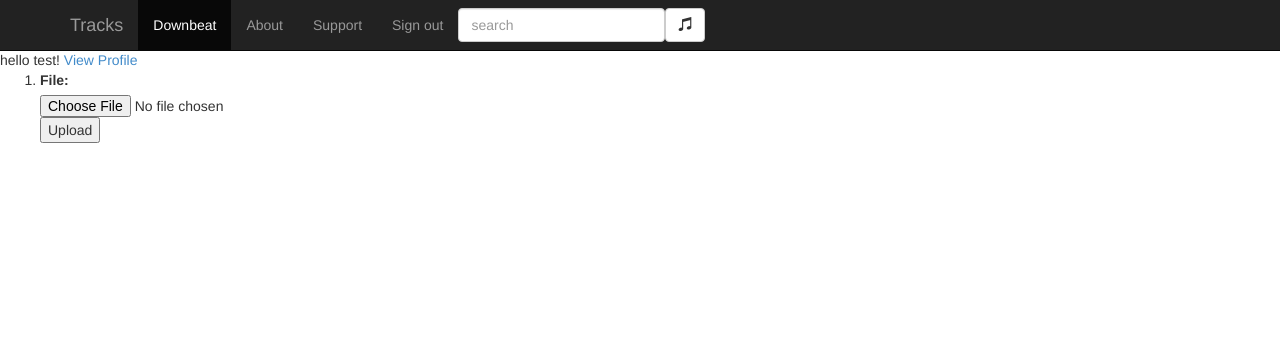
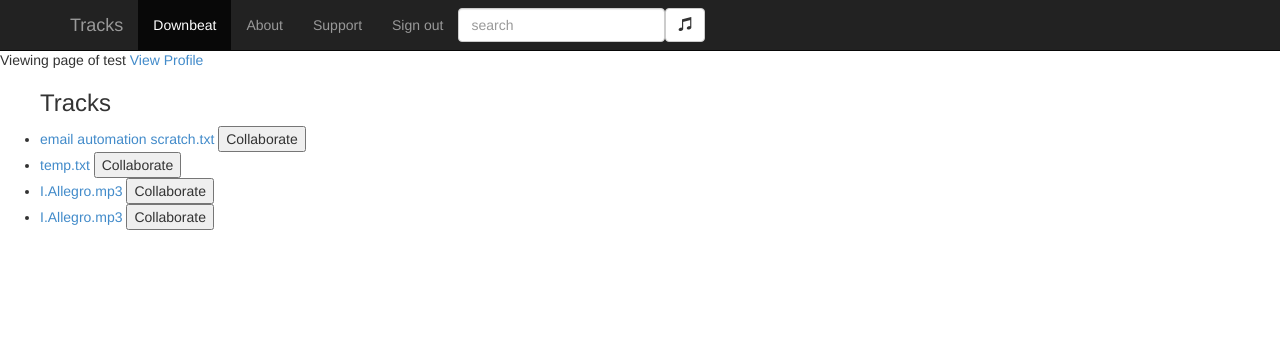
Before and after one commit to jasnowiss/Tracks, a Django app: page /Tracks/userpage/test/ in a window 1280 px wide. Shown: the top 351 px of the page. Run offline with Django 3.2, Linux system fonts and the light colour scheme; data comes from the database, SQL or seed files in the repository; both versions use the stored data as it was after the commit; parts of the project's set-up code (start-up, migrations or seed data) failed here and were passed over; some libraries are stand-ins or nearby versions.

Commit message:
view pages for userprofile and userpage
added working view pages for userprofile and userpage

```diff
--- a/Project/Tracks/models.py
+++ b/Project/Tracks/models.py
@@ -64,6 +64,7 @@ class TracksUser(AbstractBaseUser):
     def get_unique_identifier(self):
         return self.email
 
+
 INSTRUMENT_CHOICES = (
     ('BASS', 'Bass'),
     ('DRUMS', 'Drums'),
@@ -92,8 +93,9 @@ class Track(models.Model):
 
     def handle_upload_file(self, f, path="..\\Project\\Tracks\\user_mp3_files"):
         ##print(path)
-        temp_dest = os.path.join(path, str(self.user.get_unique_identifier()) + "_" + self.filename) # need to change later to be a more unique identifier
-        ##timezone.datetime.now().strftime('%m-%d-%Y_%H-%M-%S'))
+        ##temp_dest = os.path.join(path, str(self.user.get_unique_identifier()) + "_" + self.filename) # need to change later to be a more unique identifier
+        # using user_unique_identifier and timestamp to decrease chance of filename collisions
+        temp_dest = os.path.join(path, str(self.user.get_unique_identifier()) + "_" + timezone.datetime.now().strftime('%m-%d-%Y_%H-%M-%S'))
         print(temp_dest)
         with open(temp_dest,'wb+') as destination:
             for chunk in f.chunks():
--- a/Project/Tracks/urls.py
+++ b/Project/Tracks/urls.py
@@ -7,11 +7,13 @@ from Tracks import views
 urlpatterns = patterns('',
     # url(r'^$', views.index, name='index'),
     url(r'^$', views.tracks, name='tracks'),
-    url(r'^userpage',views.userpage, name='userpage'),
     url(r'^upload_MP3', views.upload_MP3, name='upload_MP3'),
+    url(r'^collaborate_helper', views.collaborate_helper, name='collaborate_helper'),
     url(r'^signin', views.signIn, name='SignIn'),
     url(r'^signup', views.signUp, name='SignUp'),
     url(r'^about.html', views.about, name='About'),
-    url(r'^userprofile', views.userprofile, name='userprofile'),
-##    url(r'^userprofile/(?P<user_id>\d+)/$', views.userprofile, name='userprofile')
+    url(r'^userpage/$',views.userpage, name='userpage'),
+    url(r'^userpage/(?P<user_email>\w+)/$',views.userpage, name='userpage'),
+    url(r'^userprofile/$', views.userprofile, name='userprofile'),
+    url(r'^userprofile/(?P<user_email>\w+)/$', views.userprofile, name='userprofile')
 )
--- a/Project/Tracks/views.py
+++ b/Project/Tracks/views.py
@@ -64,10 +64,16 @@ def about(request):
         return render(request, 'Tracks/about.html', {})
 
 
-def userprofile(request):
+def userprofile(request, user_email=None):
     try:
-        temp_user = TracksUser.objects.get(email='test') #temporary line. FOR TESTING ONLY
-#       temp_user = TracksUser.objects.get(email=request.session.get('email'))
+        if(user_email != None):
+            temp_user = TracksUser.objects.get(email=user_email)
+            is_disabled = True
+        else:
+            temp_user = TracksUser.objects.get(email='test') #temporary line. FOR TESTING ONLY
+#           temp_user = TracksUser.objects.get(email=request.session.get('email'))
+            is_disabled = False
+
     except:
         response = HttpResponse(traceback.format_exc()) # Currently sends a response with the traceback of the error. DO NOT USE IN PRODUCTION.
         response.status_code = 500;
@@ -81,7 +87,7 @@ def userprofile(request):
     if(request.method == 'GET'):
         ##if(user_id == temp_user.email):
         form = UserProfileForm(instance=temp_instance)
-        return render(request, 'Tracks/userprofile.html', {'user' : temp_user, 'form' : form})
+        return render(request, 'Tracks/userprofile.html', {'user' : temp_user, 'form' : form, 'is_disabled' : is_disabled})
 ##        else:
 ##            form = UserProfileForm(readonly_form=True, instance=temp_instance)
 ##            return render(request, 'Tracks/userprofile.html', {'user' : temp_user, 'form' : form})
@@ -91,7 +97,7 @@ def userprofile(request):
         if(form.is_valid):
             try:
                 form.save()
-                return HttpResponseRedirect('userpage.html');
+                return HttpResponseRedirect('/Tracks/userpage/');
             except:
                 response = HttpResponse(traceback.format_exc()) # Currently sends a response with the traceback of the error. DO NOT USE IN PRODUCTION.
                 response.status_code = 500;
@@ -107,20 +113,34 @@ def userprofile(request):
 
 
 
-def userpage(request):
+def userpage(request, user_email=None):
     try:
-        temp_user = TracksUser.objects.get(email='test') #temporary line. FOR TESTING ONLY
-#    temp_user = TracksUser.objects.get(email=request.session.get('email'))
+        if(user_email != None):
+            temp_user = TracksUser.objects.get(email=user_email)
+            is_disabled = True
+        else:
+            temp_user = TracksUser.objects.get(email='test') #temporary line. FOR TESTING ONLY
+##           temp_user = TracksUser.objects.get(email=request.session.get('email'))
+            is_disabled = False
     except:
         response = HttpResponse(traceback.format_exc()) # Currently sends a response with the traceback of the error. DO NOT USE IN PRODUCTION.
         response.status_code = 500;
         return response
 
-    form = UploadFileForm()
-    #return render(request, 'Tracks/index.html', {'form': form})
-    return render(request, 'Tracks/userpage.html', {'user' : temp_user, 'form' : form})
+    if(request.method == "GET"):
+        form = UploadFileForm()
+        ##return render(request, 'Tracks/index.html', {'form': form})
+        list_of_tracks = temp_user.track_set.all() # need to pass this to a function first which checks if the filepaths are still accurate
+        return render(request, 'Tracks/userpage.html', {'user' : temp_user, 'form' : form, 'is_disabled' : is_disabled, 'list_of_tracks' : list_of_tracks})
 
 
+# Function for AJAX Call
+def collaborate_helper(request):
+    response = HttpResponse()
+    return response
+
+
+# Fuction for AJAX Call
 def upload_MP3(request):
     #currently the size of the file is a static final, however we should consider having a quota per user, in case a user wishes to extend their quota.
     # 2.5MB - 2621440
--- a/Project/templates/Tracks/userpage.html
+++ b/Project/templates/Tracks/userpage.html
@@ -13,21 +13,47 @@
 </head>
 <body>
 <div id="navbar" class="navbar navbar-inverse navbar-fixed-top" role="navigation"></div>
-hello {{ user.firstName }}! <a href="{% url 'Tracks:userprofile' %}"> View Profile </a>
+{% url 'Tracks:userprofile' user.email as userprofile_url %}
+{% url 'Tracks:upload_MP3' as upload_mp3_url %}
+{% url 'Tracks:collaborate_helper' as collaborate_helper_url %}
+
+{% if not is_disabled %}
+hello {{ user.firstName }}!
+{% url 'Tracks:userprofile' as userprofile_url %}
+<a href="{{ userprofile_url }}"> Edit Profile </a>
+{% else %}
+Viewing page of {{ user.firstName }}
+{% url 'Tracks:userprofile' user.email as userprofile_url %}
+<a href="{{ userprofile_url }}"> View Profile </a>
+{% endif %}
+
 <br>
-{% url 'Tracks:upload_MP3' as upload_mp3_url %}
+
+<ul id="tracks_list">
+<h3>Tracks</h3>
+{% for track in list_of_tracks %}
+<li>
+    <a href="javascript:;"> {{ track.filename }} </a> <!-- Might need to allow the file to be downloaded  -->
+    <button id="{{track.id}}" name="collaborate_button">Collaborate</button>
+</li>
+{% endfor %}
+</ul>
+
+{% if not is_disabled %}
 <ol id="upload_list">
+<h3>Add Track</h3>
 <li><form action="/" method="post">
 {% csrf_token %}
     {% for field in form %}
             {{ field.errors }}
-            {{ field.label_tag }} {{ field }}
+             {{ field }}
     {% endfor %}
     <button id="upload_button" type="button">Upload</button>
     <div id='progress_div'></div>
 </form>
     </li>
     </ol>
+{% endif %}
 
 
 <script type="text/javascript">
@@ -180,7 +206,9 @@ hello {{ user.firstName }}! <a href="{% url 'Tracks:userprofile' %}"> View Profi
             });
         });
 
+        $("button[name='collaborate_button']").click(function () {
 
+        });
 
 
 
```
Also changed, not shown: Project/templates/Tracks/userprofile.html (+8 -2 lines), Project/sqlite3.db, 3 other files.
